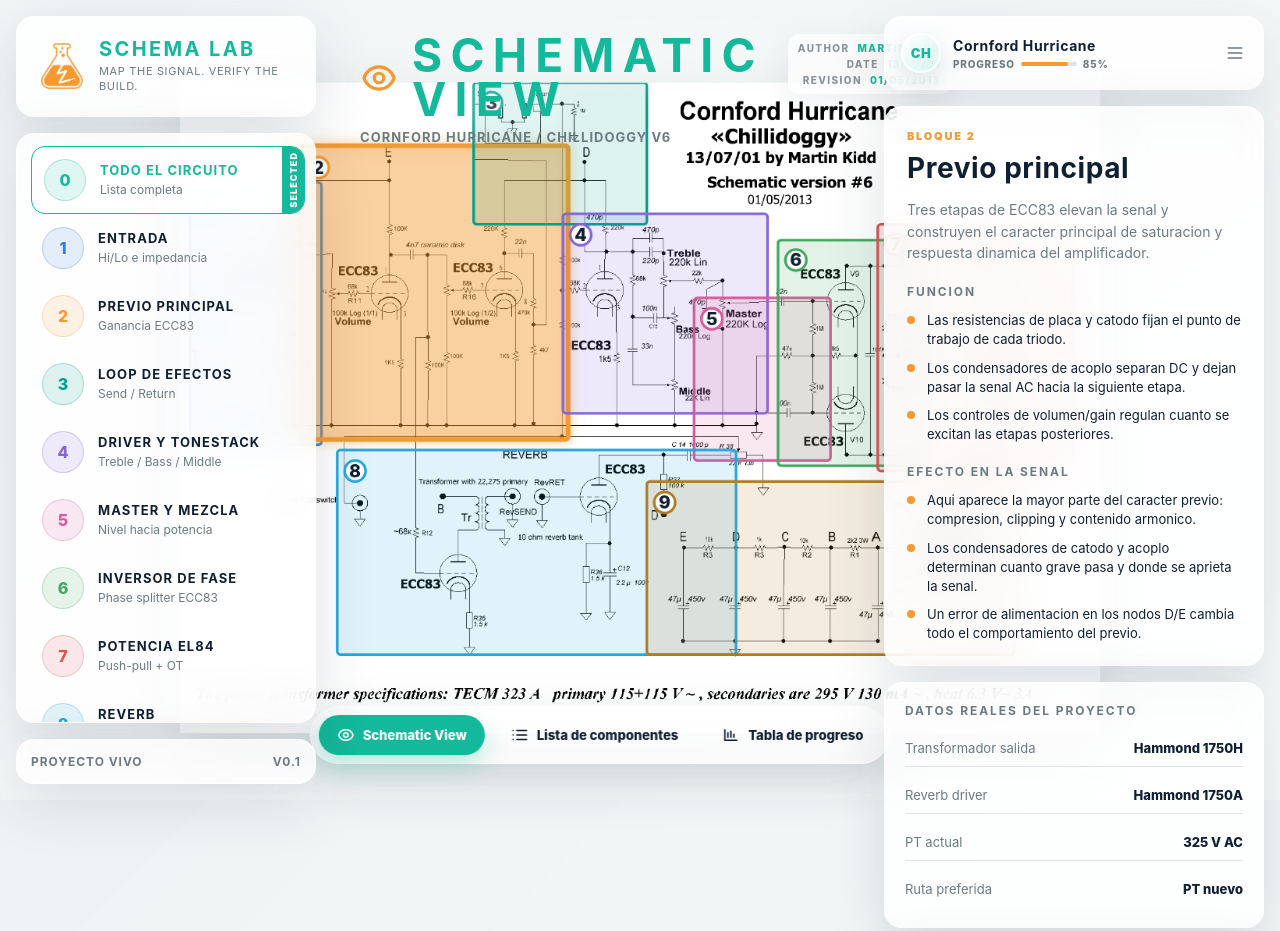
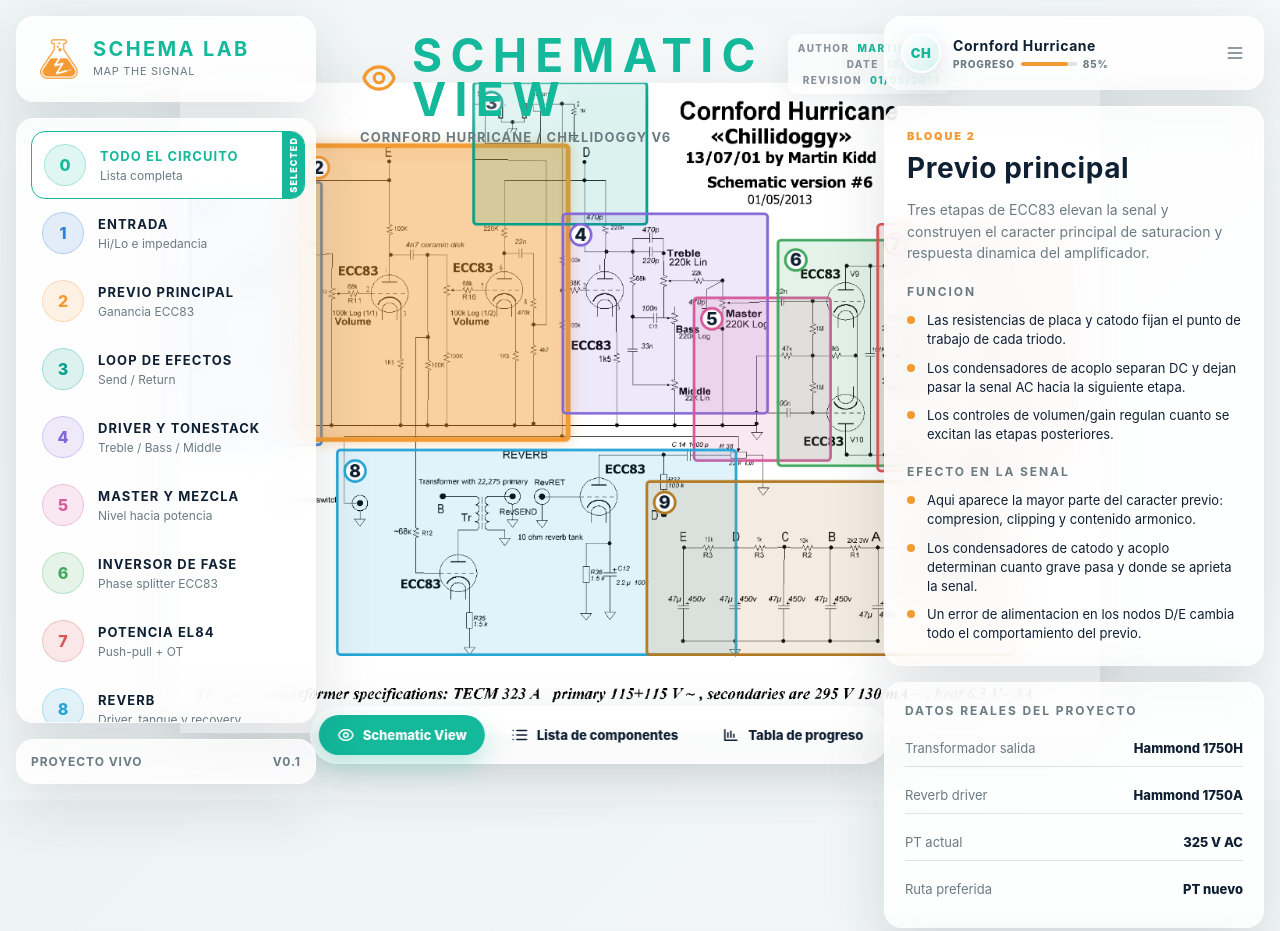
Before and after one commit to Angelet-code/SchemaLab, a plain HTML site: page AppWeb/index.html in a window 1280 px wide. Shown: the top 931 px of the page. Drawn offline with Linux system fonts and the light colour scheme.

Commit message:
Refine SchemaLab brand header

```diff
--- a/AppWeb/index.html
+++ b/AppWeb/index.html
@@ -3,7 +3,8 @@
 <head>
   <meta charset="utf-8" />
   <meta name="viewport" content="width=device-width, initial-scale=1" />
-  <title>SchemaLab - Map the signal. Verify the build.</title>
+  <title>SchemaLab - MAP THE SIGNAL</title>
+  <link rel="icon" type="image/png" href="assets/SchemaLab.png" />
   <style>
     :root {
       --bg: #edf3f4;
@@ -76,8 +77,8 @@
     }
 
     .brand-logo {
-      width: 46px;
-      height: 46px;
+      width: 40px;
+      height: 40px;
       flex: 0 0 auto;
       display: block;
       object-fit: contain;
@@ -846,7 +847,7 @@
         <img class="brand-logo" src="assets/SchemaLab.png" alt="Logo de Schema Lab" />
         <div>
           <h1>SCHEMA LAB</h1>
-          <p>Map the signal. Verify the build.</p>
+          <p>MAP THE SIGNAL</p>
         </div>
       </div>
 
```
Also changed, not shown: 1 other file.
